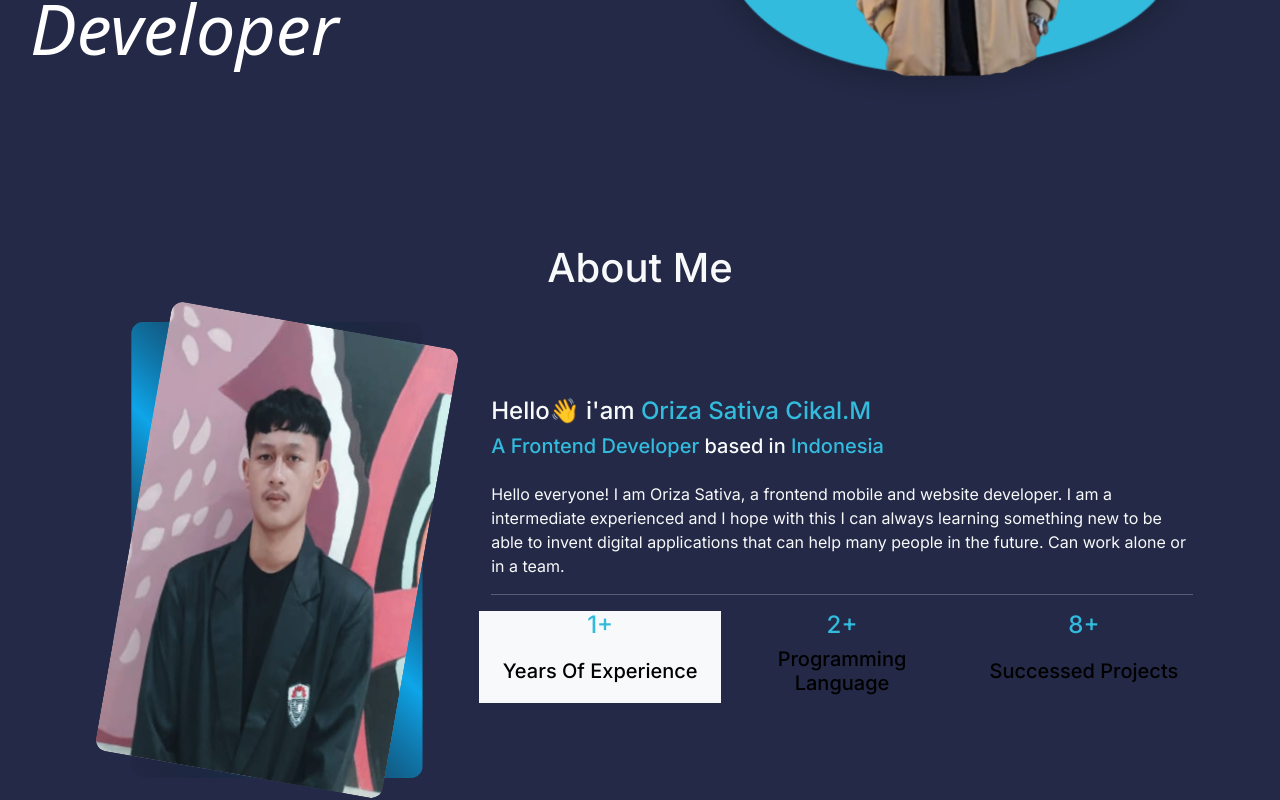
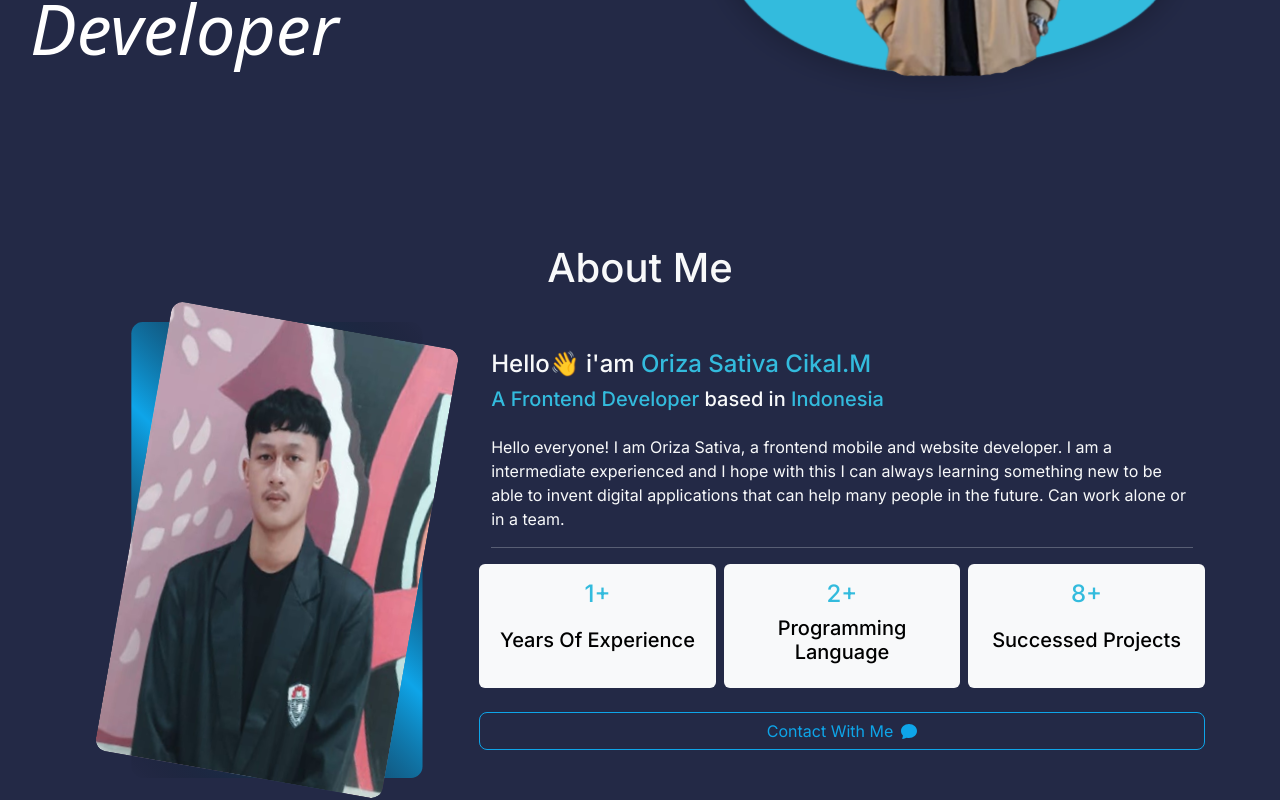
Before and after one commit to Orizaaaaa/MY-portofolio, a React (Vite) app: page / in a window 1280 px wide. Shown: the part 556-1356 px from the top of the page. Built offline with nearby package versions, Linux system fonts and the light colour scheme; a web font is replaced by a local one.

Commit message:
finish page about me

```diff
--- a/package.json
+++ b/package.json
@@ -14,6 +14,7 @@
     "bootstrap": "^5.3.1",
     "react": "^18.2.0",
     "react-bootstrap": "^2.8.0",
+    "react-bootstrap-icons": "^1.10.3",
     "react-dom": "^18.2.0"
   },
   "devDependencies": {
--- a/src/pages/AboutMe/AboutMe.jsx
+++ b/src/pages/AboutMe/AboutMe.jsx
@@ -1,6 +1,9 @@
 import React from 'react'
 import { aboutImage } from '../../../image'
 import "./aboutme.css"
+import { ChatFill } from 'react-bootstrap-icons'
+
+
 
 function AboutMe() {
     return (
@@ -21,19 +24,21 @@ function AboutMe() {
                             Can work alone or in a team.</p>
                         <hr className="text-light" />
                         <div className="row text-black">
-                            <div className="col bg-light  text-center">
+                            <div className="col bg-light  text-center me-2 rounded-2 p-3">
                                 <h4>1+ </h4>
                                 <h5>Years Of Experience</h5>
                             </div>
-                            <div className="col text-center">
+                            <div className="col bg-light text-center me-2 rounded-2 p-3" >
                                 <h4>2+ </h4>
                                 <h5>Programming Language </h5>
                             </div>
-                            <div className="col text-center">
+                            <div className="col bg-light text-center rounded-2 p-3">
                                 <h4 >8+ </h4>
                                 <h5>Successed Projects</h5>
                             </div>
+                            <button className='mt-4 rounded-3 d-flex justify-content-center gap-2 align-items-center btn '>Contact With Me  <ChatFill /> </button>
                         </div>
+
                     </div>
 
 
--- a/src/pages/AboutMe/aboutme.css
+++ b/src/pages/AboutMe/aboutme.css
@@ -14,3 +14,8 @@
 #aboutMe .AboutMySelf span {
     color: #33BBDD;
 }
+
+#aboutMe .row .col button {
+    border: 1px solid #0EA5E9;
+    color: #0EA5E9;
+}
```
Also changed, not shown: 1 other file (tests, documents, lock files or other folders).
